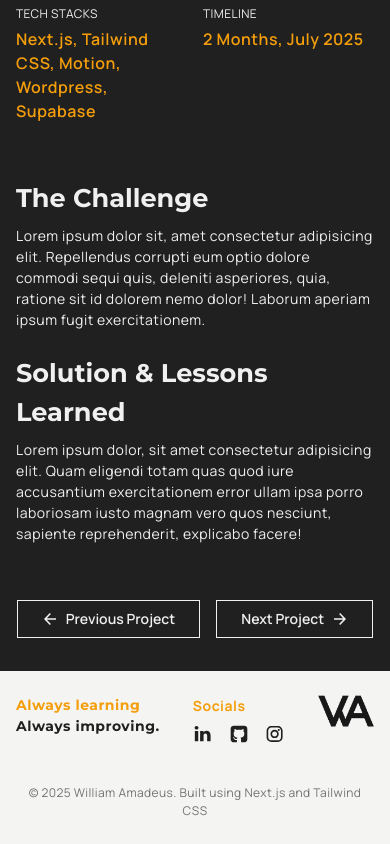
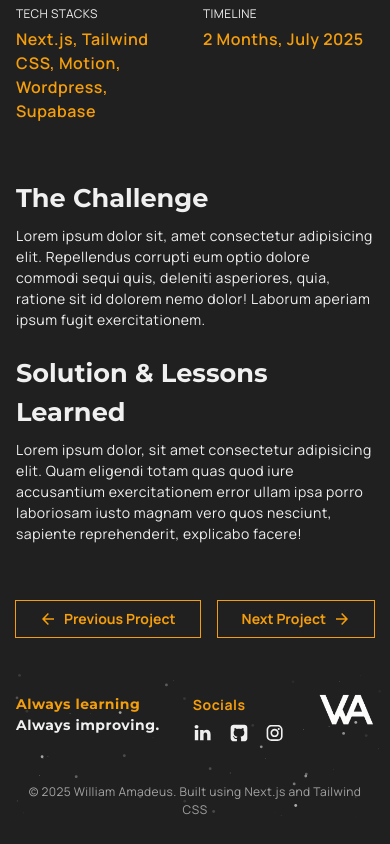
Before and after one commit to williamamadeusss/portfolio-william, a Next.js app: page /gaea in a window 390 px wide. Shown: the part 654-1498 px from the top of the page. Built offline with nearby package versions, Linux system fonts and the light colour scheme.

Commit message:
beres semua jir
-change button intent styling
-update footer responsive
-update few text sizes and gaps in few components

```diff
--- a/src/app/components/about-section.tsx
+++ b/src/app/components/about-section.tsx
@@ -13,12 +13,12 @@ export default function AboutSection() {
         className="hidden w-[45%] object-cover lg:block"
       />
 
-      <div className="flex flex-col gap-8 px-4 py-10 lg:w-[55%] lg:gap-10 lg:px-10 lg:py-20 xl:px-20">
-        <h2 className="border-b-[6px] border-primary pb-3 text-right font-montserrat text-smallHeading font-extrabold tracking-wide lg:pb-4 lg:text-mediumHeading">
+      <div className="flex flex-col gap-6 px-4 py-10 lg:w-[55%] lg:gap-10 lg:px-10 lg:py-20 xl:px-20">
+        <h2 className="border-b-[6px] border-primary pb-2 text-right font-montserrat text-smallHeading font-extrabold tracking-wide lg:pb-4 lg:text-bigHeading">
           ABOUT ME
         </h2>
 
-        <p className="text-large text-neutral-color-80">
+        <p className="text-medium text-neutral-color-80 lg:text-large">
           I’m William Amadeus, a{" "}
           <span className="font-bold text-primary">Frontend Developer</span>{" "}
           dedicated to building scalable, performant, and user-friendly web
--- a/src/app/components/contact-section.tsx
+++ b/src/app/components/contact-section.tsx
@@ -65,8 +65,8 @@ export default function ContactSection() {
 
       <div className="flex w-full flex-col gap-8 lg:gap-12 xl:w-[55%]">
         {/* header */}
-        <div className="flex flex-col gap-4">
-          <h1 className="text-center font-montserrat text-smallHeading font-extrabold lg:text-bigHeading">
+        <div className="flex flex-col gap-4 lg:gap-8">
+          <h1 className="border-b-[6px] border-primary pb-2 font-montserrat text-smallHeading font-extrabold tracking-wide lg:pb-4 lg:text-bigHeading">
             CONTACT.
           </h1>
 
@@ -115,6 +115,7 @@ export default function ContactSection() {
         </div>
 
         <Button
+          intent={"primary"}
           className="w-full lg:w-fit"
           size={isMediumDevice ? "large" : "default"}
           onClick={() => {
--- a/src/app/components/footer.tsx
+++ b/src/app/components/footer.tsx
@@ -1,11 +1,13 @@
 import { GithubIcon, InstagramIcon, LinkedinIcon } from "@/components/icons";
 import Image from "@/components/ui/image";
+import { Particles } from "@/components/ui/particles";
 import Link from "next/link";
 import React from "react";
 
 export default function Footer() {
   return (
-    <div className="flex w-full flex-col gap-10 border-t border-backgroundBlack bg-neutral-color-5 px-4 py-6 text-backgroundBlack md:gap-12 lg:gap-14 lg:px-10 lg:py-10 xl:px-20">
+    <div className="relative flex w-full flex-col gap-10 bg-backgroundBlack px-4 py-6 text-background md:gap-12 lg:gap-14 lg:px-10 lg:py-10 xl:px-20">
+      <Particles className="absolute inset-0 w-full" quantity={25} />
       <div className="flex w-full justify-between gap-4">
         <p className="font-montserrat text-smallMedium font-bold md:text-medium lg:text-mediumLarge">
           <span className="text-primary">Always learning</span>
@@ -24,7 +26,7 @@ export default function Footer() {
               target="_blank"
               rel="noopener noreferrer"
             >
-              <LinkedinIcon className="h-5 w-5 text-backgroundBlack duration-200 hover:text-primary lg:h-6 lg:w-6" />
+              <LinkedinIcon className="h-5 w-5 text-background duration-200 hover:text-primary lg:h-6 lg:w-6" />
             </Link>
 
             <Link
@@ -32,7 +34,7 @@ export default function Footer() {
               target="_blank"
               rel="noopener noreferrer"
             >
-              <GithubIcon className="h-5 w-5 text-backgroundBlack duration-200 hover:text-primary lg:h-6 lg:w-6" />
+              <GithubIcon className="h-5 w-5 text-background duration-200 hover:text-primary lg:h-6 lg:w-6" />
             </Link>
 
             <Link
@@ -40,19 +42,19 @@ export default function Footer() {
               target="_blank"
               rel="noopener noreferrer"
             >
-              <InstagramIcon className="h-5 w-5 text-backgroundBlack duration-200 hover:text-primary lg:h-6 lg:w-6" />
+              <InstagramIcon className="h-5 w-5 text-background duration-200 hover:text-primary lg:h-6 lg:w-6" />
             </Link>
           </div>
         </div>
 
         <Image
-          src="/images/will-invis-black-cropped.png"
-          alt=""
-          className="h-fit w-14 lg:w-[70px]"
+          src="/images/will-invis-white-CROPPED.png"
+          alt="logo"
+          className="h-full w-14 lg:w-[70px]"
         />
       </div>
 
-      <p className="border-backgroundBlack text-center text-small text-neutral-500 md:text-smallMedium">
+      <p className="text-center text-small text-neutral-400 md:text-smallMedium">
         © 2025 William Amadeus. Built using Next.js and Tailwind CSS
       </p>
     </div>
--- a/src/app/components/navbar.tsx
+++ b/src/app/components/navbar.tsx
@@ -86,7 +86,7 @@ export default function NavHeader() {
         animate={{ x: 0 }}
         exit={{ x: "-100%" }}
         transition={{ duration: 0.2 }}
-        className="absolute left-0 top-0 flex h-screen w-screen flex-col gap-6 bg-backgroundBlack px-4 py-6"
+        className="absolute left-0 top-0 flex h-[100lvh] w-screen flex-col gap-10 bg-backgroundBlack px-4 py-6"
       >
         {/* mobile navbar header */}
         <div className="flex items-center justify-between">
@@ -129,6 +129,7 @@ export default function NavHeader() {
           {navbarTabItems.map((item) => {
             return (
               <div
+                key={item.route}
                 onClick={() => {
                   if (pathName !== "/") {
                     if (typeof window !== "undefined") {
@@ -147,7 +148,7 @@ export default function NavHeader() {
                     : scrollToSection(item.route);
                   setIsOpen(false);
                 }}
-                className={`flex-shrink-0 rounded-md p-2 uppercase tracking-widest ${activeSection === item.route ? "bg-background font-semibold text-backgroundBlack" : "font-medium"}`}
+                className={`w-fit flex-shrink-0 border-b-[3px] pb-1 pr-5 text-large uppercase tracking-widest text-background ${activeSection === item.route ? "border-primary font-bold" : "border-transparent font-medium"}`}
               >
                 {item.text}
               </div>
--- a/src/app/components/projects-section.tsx
+++ b/src/app/components/projects-section.tsx
@@ -15,10 +15,10 @@ export default function ProjectsSection() {
   return (
     <div
       id="projects"
-      className="relative flex flex-col gap-6 overflow-hidden bg-backgroundBlack px-4 py-10 text-background lg:gap-16 lg:px-10 lg:py-20 xl:px-20"
+      className="relative flex flex-col gap-6 overflow-hidden bg-backgroundBlack px-4 py-10 text-background lg:gap-12 lg:px-10 lg:py-20 xl:px-20"
     >
       <Spotlight />
-      <h2 className="text-center font-montserrat text-smallHeading font-extrabold tracking-wide lg:text-mediumHeading">
+      <h2 className="text-center font-montserrat text-smallHeading font-extrabold tracking-wide lg:text-bigHeading">
         PROJECTS
       </h2>
 
@@ -100,6 +100,7 @@ function ProjectCard({
         </p>
         {/* <p>tech stacks</p> */}
         <Button
+          intent={"secondary"}
           className="mt-3 lg:mt-4"
           size={isSmallDevice ? "small" : "default"}
         >
--- a/src/components/ui/button.tsx
+++ b/src/components/ui/button.tsx
@@ -3,14 +3,14 @@ import { cva, type VariantProps } from "class-variance-authority";
 import { cn } from "@/lib/utils";
 
 const buttonVariants = cva(
-  "cursor-pointer flex items-center justify-center gap-2 whitespace-nowrap  transition-all  disabled:cursor-not-allowed disabled:opacity-50 shrink-0 outline-none w-fit font-semibold",
+  "cursor-pointer flex items-center justify-center gap-2 whitespace-nowrap transition-all  disabled:cursor-not-allowed disabled:opacity-50 shrink-0 outline-none w-fit  font-bold",
   {
     variants: {
       intent: {
         primary:
-          "border bg-transparent text-primary-10 border-primary-10 hover:border-transparent hover:bg-primary hover:text-backgroundBlack ",
+          "bg-transparent text-primary border border-primary hover:border-transparent hover:bg-primary hover:text-background",
         secondary:
-          "border bg-transparent text-white border-white hover:border-transparent hover:bg-white hover:text-primary-10",
+          "border bg-transparent text-background border-background hover:border-transparent hover:bg-background hover:text-primary",
       },
       size: {
         small: "py-2 px-6 text-sm",
```
